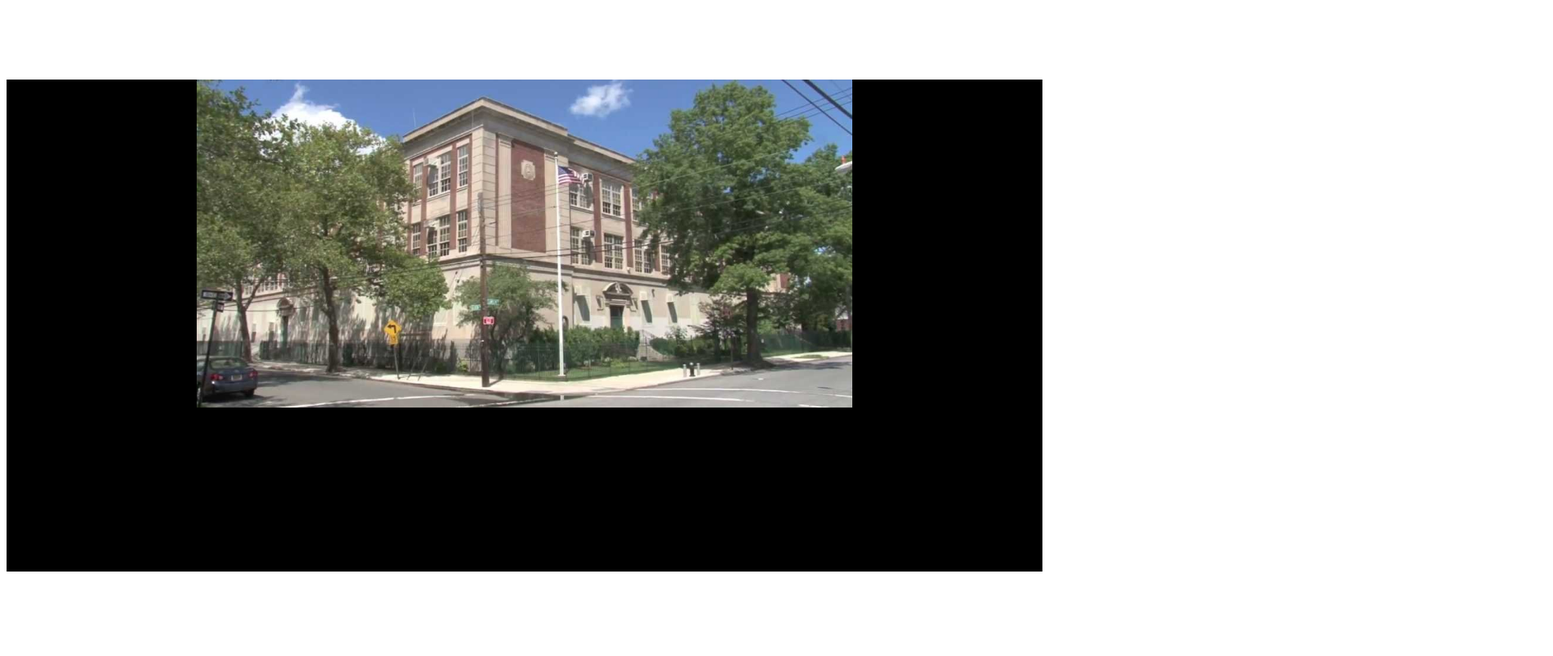
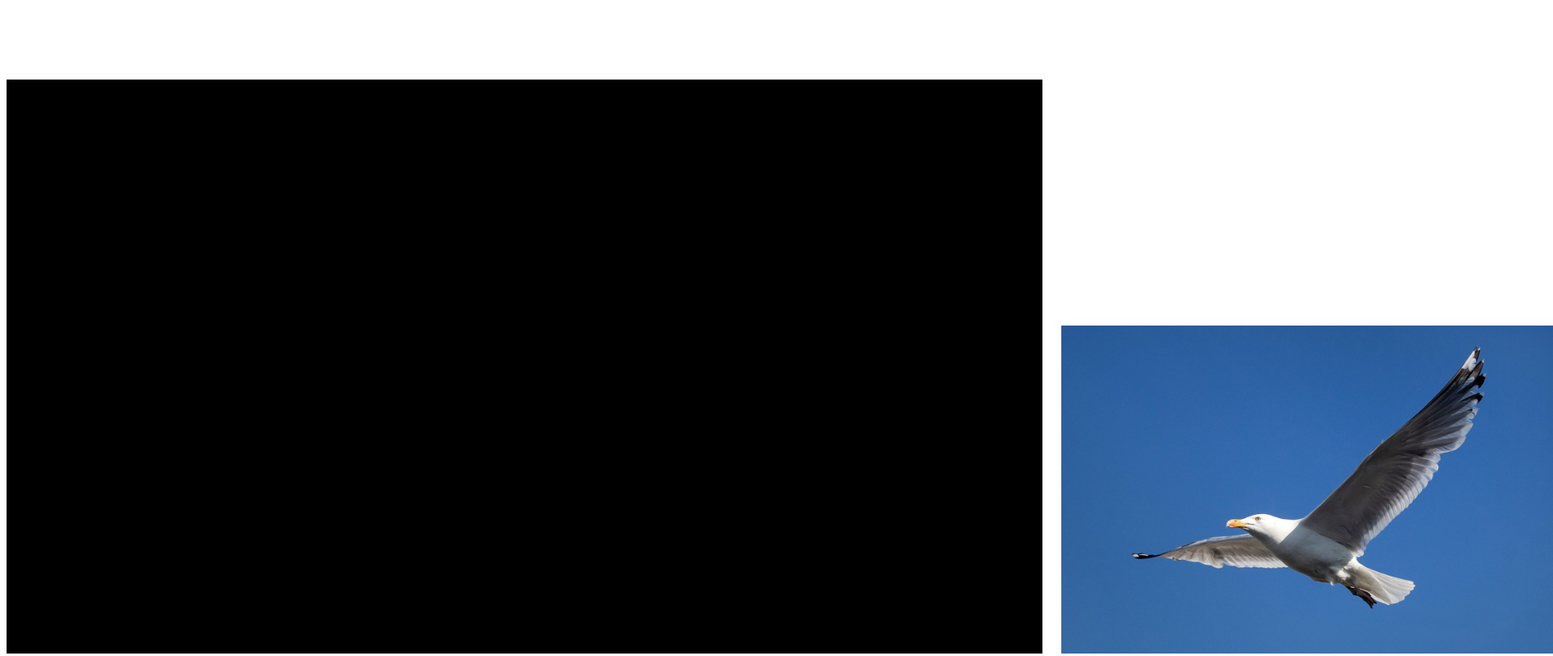
Before and after one commit to staten-island-tech/hover-assignment-myakhontov, a plain HTML site: page index.html in a window 1280 px wide. Shown: the part 911-1711 px from the top of the page at 82% size, 1895 px wide, since content can reach past the window. Drawn offline with Linux system fonts and the light colour scheme.

Commit message:
worked on fourth transition (seagull)

```diff
--- a/index.html
+++ b/index.html
@@ -17,8 +17,8 @@
     <div class="trippy-div">
         <img src="/media/trippy.jpg" alt="" class="trippy-img">
     </div>
-    <div class="tech-div">
-        <img src="/media/siths.jpg" alt="" class="school">
+    <div class="seagull-div">
+        <img src="/media/seagull.jpg" alt="" class="seagull-img">
     </div>
     <div class="exit-div">
         <div class="exit-circle">
--- a/style/style.scss
+++ b/style/style.scss
@@ -78,15 +78,25 @@ html{
 
 
 
-.tech-div{
-    height: 60rem;
+.seagull-div{
+    height: 70rem;
+    margin: 0px 1rem;
+    margin: 0 auto;
+    transition: all 7.0s;
     background-color: black;
+
 }
 
-.school{
+.seagull-img{
     height: 40rem;
     display: block;
-    margin: 0 auto;
+    transform: translate(128.7rem, 30rem);
+    transition: all 7.0s;
+
+}
+
+.seagull-img:hover{
+    transform: translate(-128.7rem, -30rem);
 }
 
 
```
Also changed, not shown: dist/css/style.css, media/seagull.jpg (added), style/style.min.css, 2 other files.
